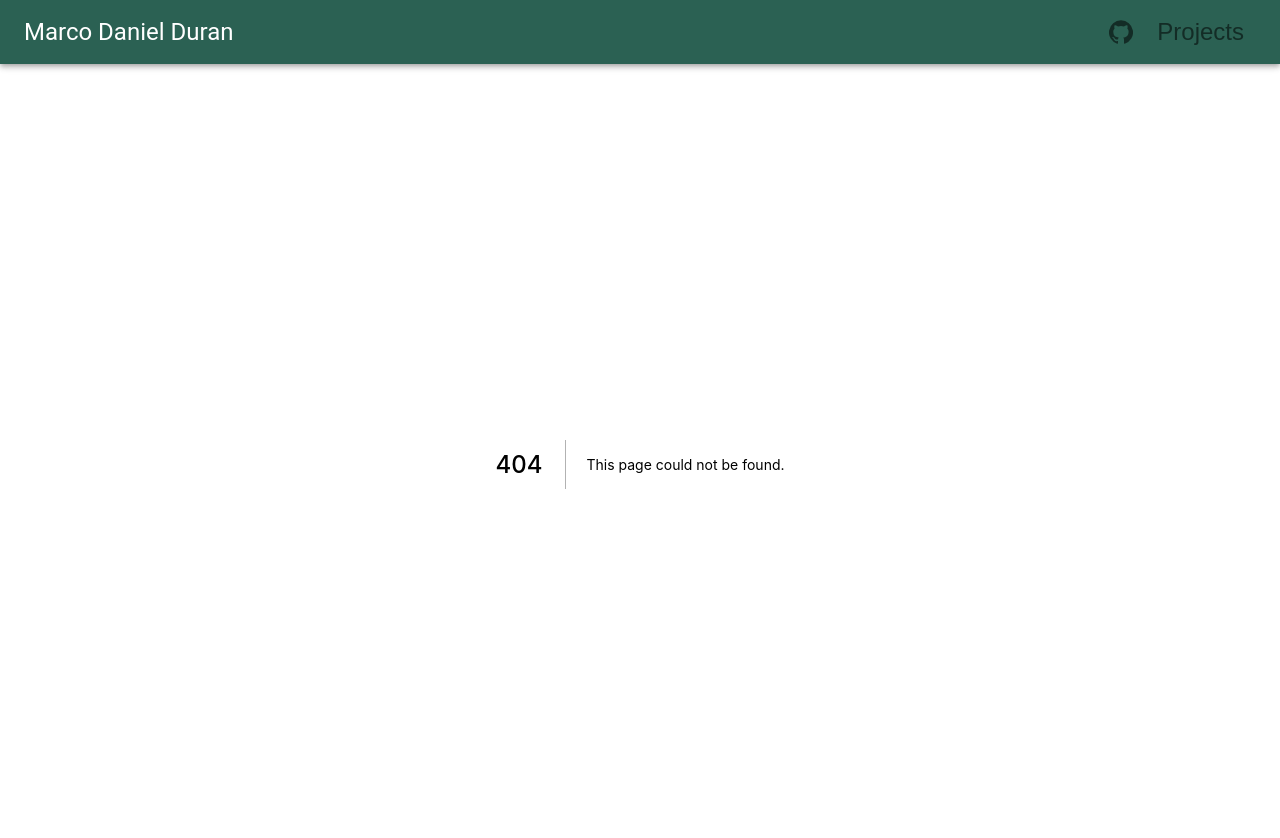
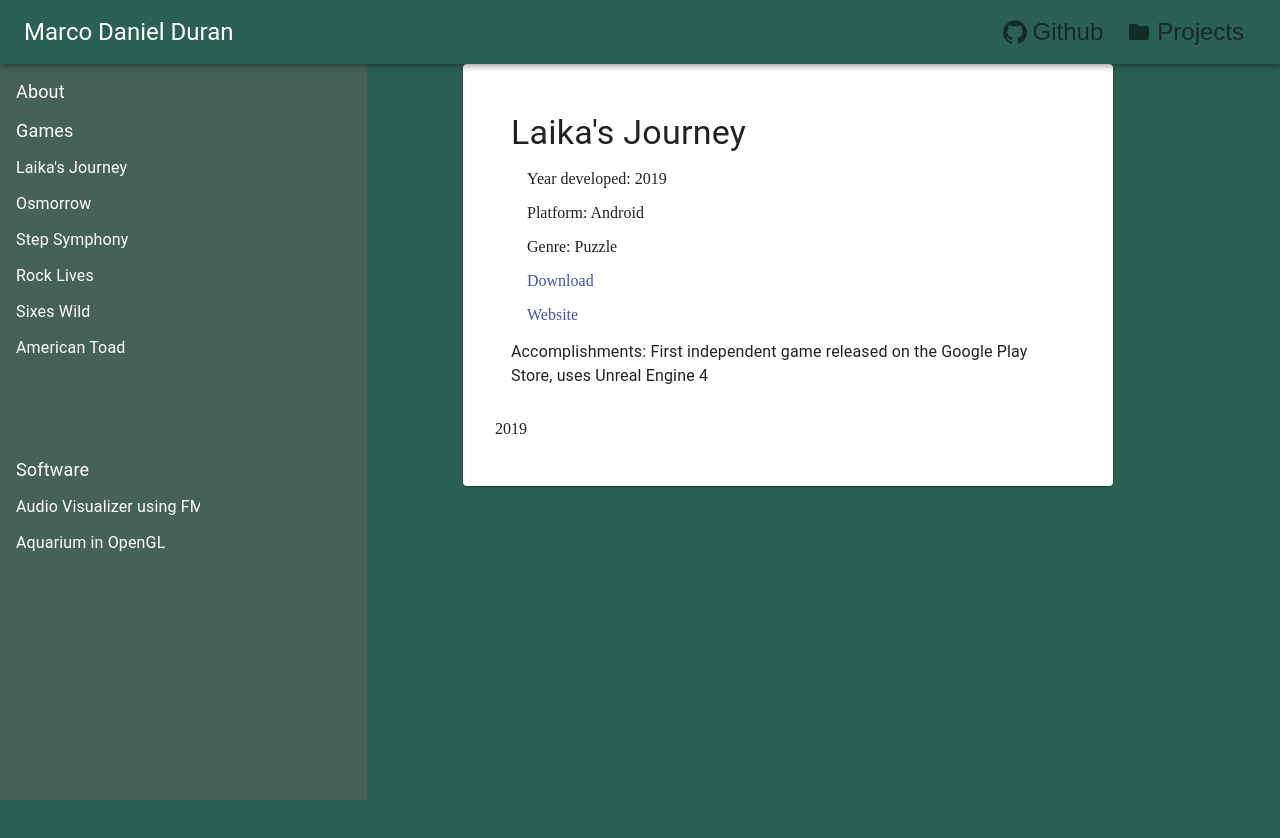
Before and after one commit to mdduran/next-portfolio, a Next.js app: page /projects in a window 1280 px wide. Before the commit this address had no page. Shown: the top 838 px of the page. After the commit the page ends 800 px from the top, so only its background shows below. Built offline with nearby package versions, Linux system fonts and the light colour scheme.

Commit message:
Separate home page and projects

```diff
--- /dev/null
+++ b/pages/projects.jsx
@@ -0,0 +1,13 @@
+import * as React from 'react';
+import Content from '../src/components/Content';
+import { initialState, reducer } from '../src/reducer';
+import { isMobile } from 'react-device-detect';
+
+export default function Projects() {
+  const [state, dispatch] = React.useReducer(reducer, initialState);
+  return (
+    <>
+      <Content isMobile={isMobile} dispatch={dispatch} state={state} />
+    </>
+  );
+}
--- a/src/components/Content.jsx
+++ b/src/components/Content.jsx
@@ -1,12 +1,8 @@
-import { Grid, Link, Card, CardMedia, CardContent, List, ListItem, Typography } from '@material-ui/core';
+import { Grid } from '@material-ui/core';
 import styled from 'styled-components';
-import * as React from 'react';
 import ProjectList from './ProjectList';
+import ProjectPanel from './ProjectPanel';
 import theme from "../styles/theme";
-
-const StyledCard = styled(Card)`
-  max-width: 650px;
-`;
 
 const StyledGrid = styled(Grid)`
   width: '100%';
@@ -14,55 +10,6 @@ const StyledGrid = styled(Grid)`
   background-color: ${theme.palette.primary.main};
   flex-grow: 1;
 `;
-
-const ProjectPanel = (props) => {
-  const { project } = props;
-  return (
-    <StyledGrid container>
-    <StyledCard>
-      <div style={{ padding: '2em' }}>
-          {project.splashImage && <CardMedia
-            image={project.splashImage}
-            title={project.title ?? 'Project title'}
-          />}
-        <CardContent>
-          <Typography variant="h4" component="h2">
-            {project.title ?? 'Project title'}
-          </Typography>
-          <List>
-            <ListItem>
-              Year developed: {project?.yearDeveloped}
-            </ListItem>
-            <ListItem>
-              Platform: {project.platform}
-            </ListItem>
-            <ListItem>
-              Genre: {project.genre}
-            </ListItem>
-
-            {project.downloadLink && (
-              <ListItem>
-                <Link href={project.downloadLink}>Download</Link>
-              </ListItem>
-              )}
-              {project.website && (
-                <ListItem>
-                  <Link href={project.website} target="_blank">Website</Link>
-                </ListItem>
-              )}
-
-          </List>
-          <Typography variant="body1" component="p">
-              Accomplishments: {project.accomplishments}
-          </Typography>
-        </CardContent>
-        <p>{project?.yearDeveloped}</p>
-
-      </div>
-      </StyledCard>
-      </StyledGrid>
-  );
-};
 
 const Content = (props) => {
   const { dispatch, state, isMobile } = props;
--- a/src/components/Header.jsx
+++ b/src/components/Header.jsx
@@ -1,6 +1,7 @@
 import { AppBar, IconButton, Typography, Toolbar } from '@material-ui/core';
 import MenuIcon from '@material-ui/icons/Menu';
 import GitHubIcon from '@material-ui/icons/GitHub';
+import FolderIcon from '@material-ui/icons/Folder';
 import styled from "styled-components";
 import * as React from 'react';
 import Link from 'next/link';
@@ -22,8 +23,18 @@ const Header = () => {
             <Typography variant="h5" style={{ cursor: 'pointer' }}>Marco Daniel Duran</Typography>
           </Link>
           <div style={{ flexGrow: '1' }} />
-          <IconButton><GitHubIcon /></IconButton>
-          <IconButton>Projects</IconButton>
+        <Link href="https://github.com/mdduran" target="_blank">
+          <IconButton >
+            <GitHubIcon aria-label="github icon" style={{ paddingRight: '0.25em' }} />
+            Github
+          </IconButton>
+        </Link>
+        <Link href="/projects">
+          <IconButton>
+            <FolderIcon style={{ paddingRight: '0.25em' }} />
+            {!isMobile && (<>Projects</>)}
+          </IconButton>
+        </Link>
       </Toolbar>
     </AppBar>
   );
--- /dev/null
+++ b/src/components/ProjectPanel.jsx
@@ -0,0 +1,65 @@
+import { Card, CardContent, Grid, Link, List, ListItem, Typography } from '@material-ui/core';
+import styled from 'styled-components';
+import theme from "../styles/theme";
+
+const StyledCard = styled(Card)`
+  max-width: 650px;
+`;
+
+const StyledGrid = styled(Grid)`
+  width: '100%';
+  height: '100%';
+  background-color: ${theme.palette.primary.main};
+  flex-grow: 1;
+`;
+
+const ProjectPanel = (props) => {
+  const { project } = props;
+  return (
+    <StyledGrid container>
+    <StyledCard>
+      <div style={{ padding: '2em' }}>
+          {/* {project.splashImage && <CardMedia
+            image={project.splashImage}
+            title={project.title ?? 'Project title'}
+          />} */}
+        <CardContent>
+          <Typography variant="h4" component="h2">
+            {project.title ?? 'Project title'}
+          </Typography>
+          <List>
+            <ListItem>
+              Year developed: {project?.yearDeveloped}
+            </ListItem>
+            <ListItem>
+              Platform: {project.platform}
+            </ListItem>
+            <ListItem>
+              Genre: {project.genre}
+            </ListItem>
+
+            {project.downloadLink && (
+              <ListItem>
+                <Link href={project.downloadLink}>Download</Link>
+              </ListItem>
+              )}
+              {project.website && (
+                <ListItem>
+                  <Link href={project.website} target="_blank">Website</Link>
+                </ListItem>
+              )}
+
+          </List>
+          <Typography variant="body1" component="p">
+              Accomplishments: {project.accomplishments}
+          </Typography>
+        </CardContent>
+        <p>{project?.yearDeveloped}</p>
+
+      </div>
+      </StyledCard>
+      </StyledGrid>
+  );
+};
+
+export default ProjectPanel;
```
Also changed, not shown: pages/index.jsx (+4 -6 lines).
